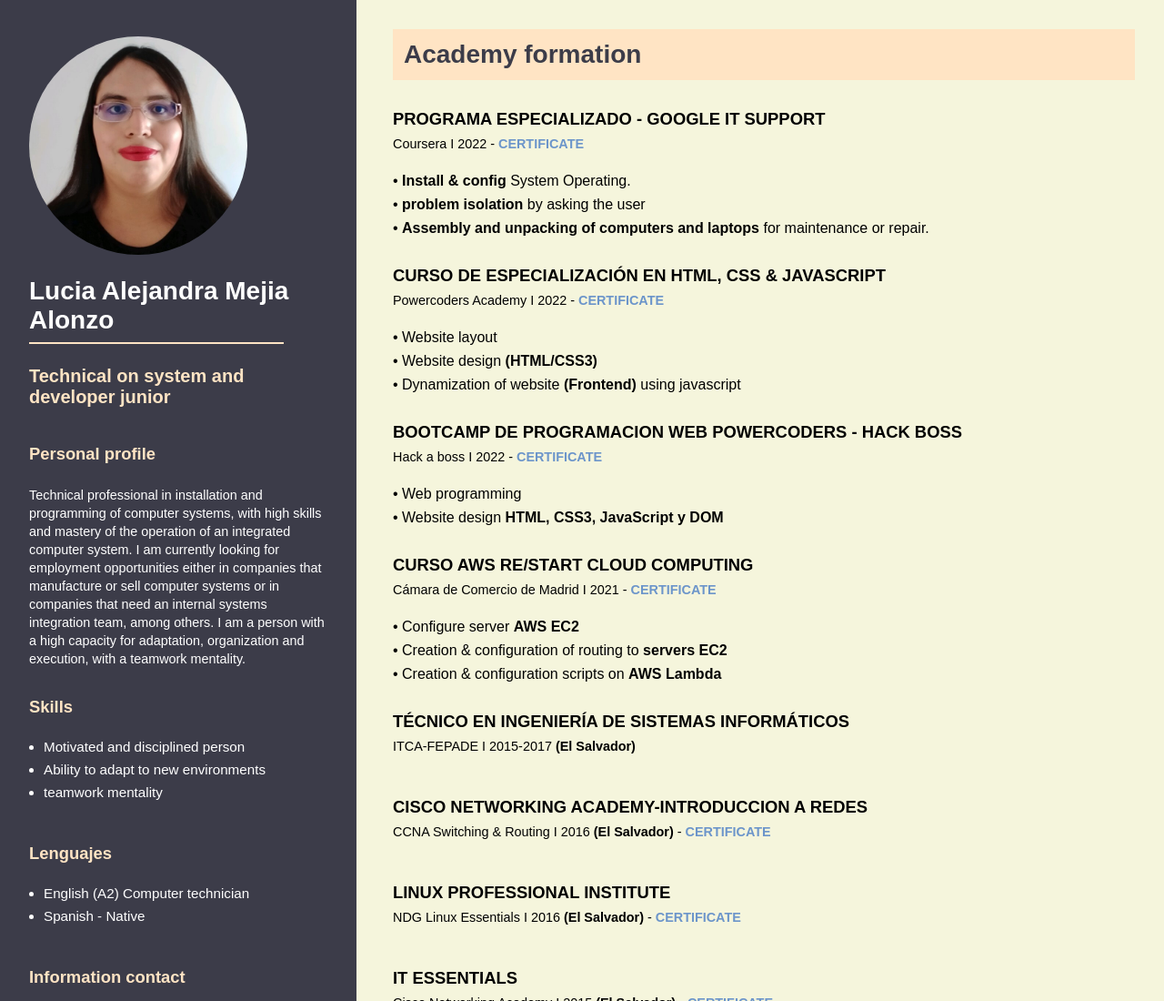
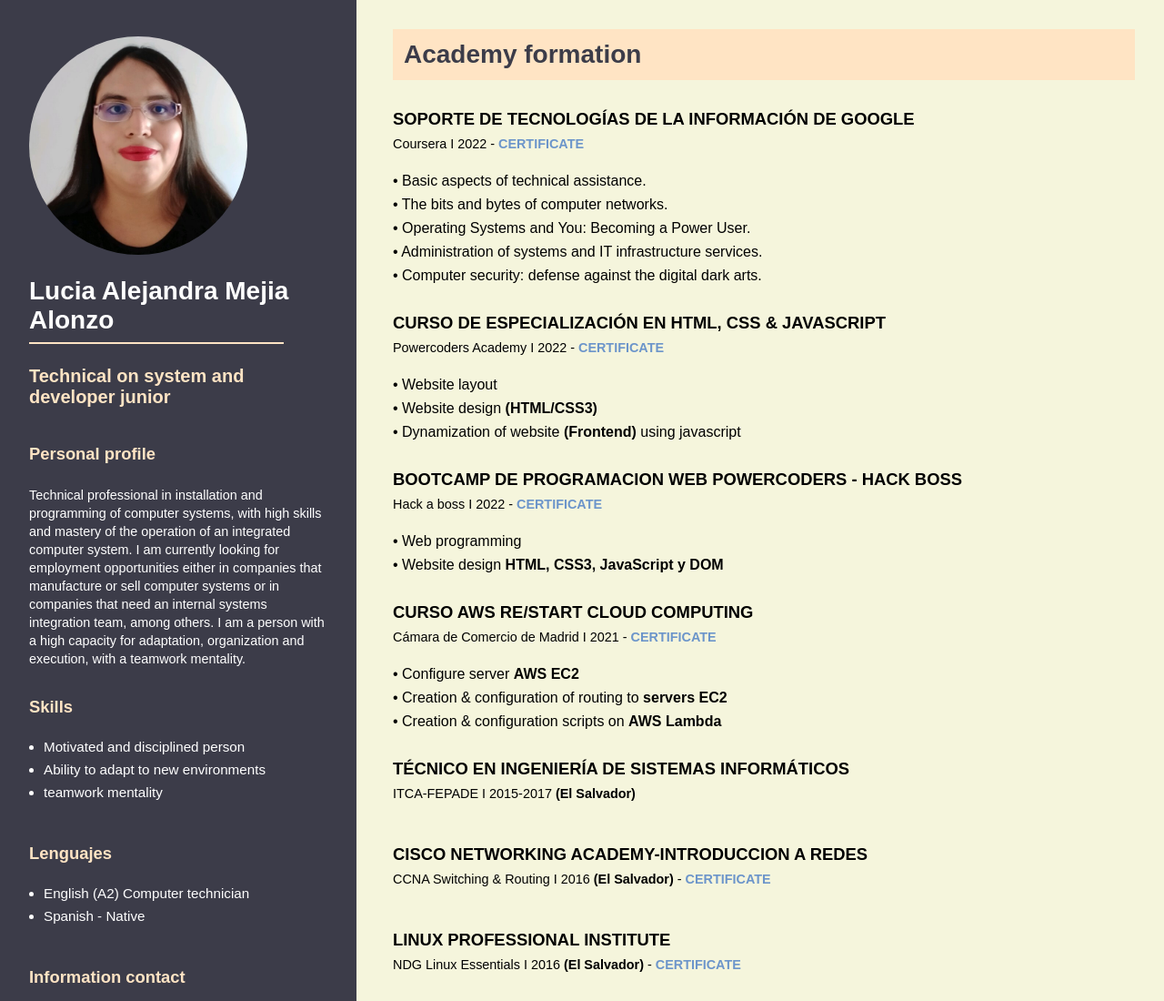
Before and after one commit to LuciaMejia1996/CV_Lucia_Mejia, a plain HTML site: page index.html in a window 1280 px wide. Shown: the top 1100 px of the page at 91% size. Drawn offline with Linux system fonts and the light colour scheme.

Commit message:
new change

```diff
--- a/index.html
+++ b/index.html
@@ -56,16 +56,16 @@
     <div class="inf_2">
         <div id="formation">
             <div class="separator">Academy formation</div>
-            <h3>PROGRAMA ESPECIALIZADO - GOOGLE IT SUPPORT</h3>
+            <h3>Soporte de Tecnologías de la Información de Google</h3>
             <h5 class="normal"> Coursera I 2022 - <a class="certi"
-                    href="./documents/Certificate/Coursera 2UTUE2RYXLFY.pdf">Certificate</a>
+                    href="https://coursera.org/verify/professional-cert/BPBULMZ82HGL">Certificate</a>
             </h5>
             <ul>
-                <li>• <bold-data>Install & config</bold-data> System Operating.</li>
-                <li>• <bold-data>problem isolation </bold-data> by asking the user
-                </li>
-                <li>• <bold-data>Assembly and unpacking of computers and laptops</bold-data> for maintenance or repair.
-                </li>
+                <li>• Basic aspects of technical assistance.</li>
+                <li>• The bits and bytes of computer networks.</li>
+                <li>• Operating Systems and You: Becoming a Power User.</li>
+                <li>• Administration of systems and IT infrastructure services.</li>
+                <li>• Computer security: defense against the digital dark arts.</li>
             </ul>
             <h3>CURSO DE ESPECIALIZACIÓN EN HTML, CSS & JAVASCRIPT </h3>
             <h5 class="normal"> Powercoders Academy I 2022 - <a class="certi"
```
